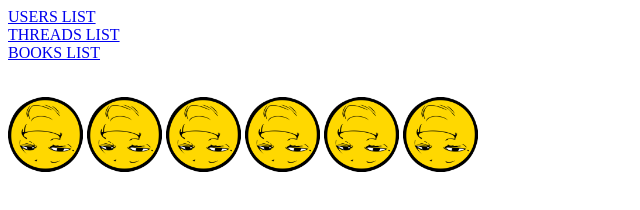
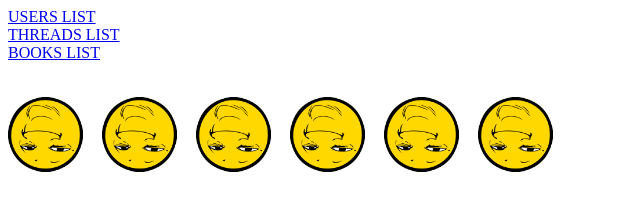
Before and after one commit to Pizdolizator221/DiplomServer, a website: page public/index.html in a window 1280 px wide. Shown: the whole page, without its empty margins (0-640 px from the left). Drawn offline with Linux system fonts and the light colour scheme.

Commit message:
yoba animation

```diff
--- a/public/index.html
+++ b/public/index.html
@@ -7,10 +7,17 @@
     <title>Document</title>
 
     <style>
+        .yobas{
+            margin-top: 35px;
+        }
+
         .yoba{
             width: 75px;
-            margin-top: 35px;
             animation: 2s linear 0s normal none infinite running yobaAnimation;
+        }
+
+        .yobas > .yoba {
+            margin-right: 15px;
         }
 
         @keyframes yobaAnimation {
```
